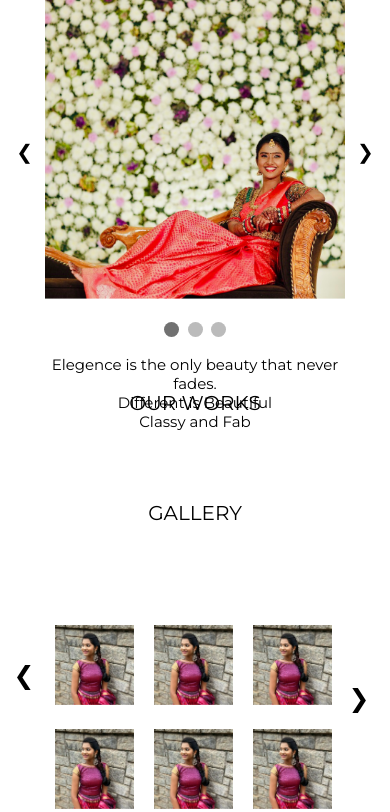
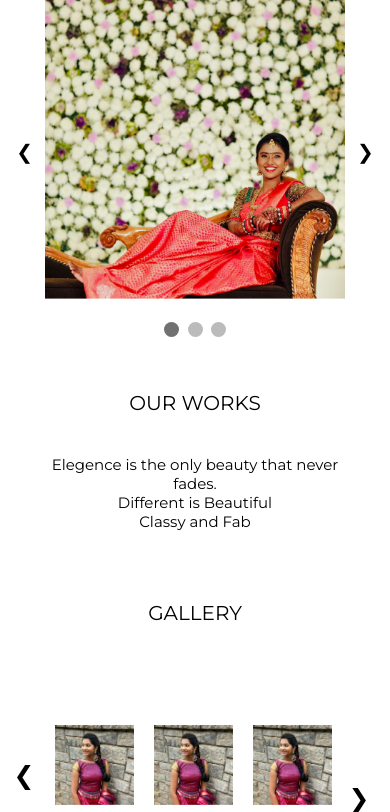
Before and after one commit to Kvn22xx/Thulir, a PHP site: page / in a window 390 px wide. Shown: the part 454-1266 px from the top of the page. Run offline with PHP 8.4, Linux system fonts and the light colour scheme; some libraries are stand-ins or nearby versions.

Commit message:
textbox 2

```diff
--- a/index.html
+++ b/index.html
@@ -104,7 +104,7 @@
       </div> -->
     </div>
 
-    <div class="textbox">
+    <div class="textbox1">
       <a>Elegence is the only beauty that never fades.<br>Different is Beautiful<br>Classy and Fab</a>
     </div>
 
--- a/styles.css
+++ b/styles.css
@@ -302,7 +302,12 @@ label #btn{
     font-size: 25px;
     padding: 40px;
 }
-
+.textbox1{
+    font-family: "Montserrat";
+    text-align: center;
+    font-size: 25px;
+    padding: 40px;
+}
 
 .latest p{
     font-size: 33px;
@@ -555,6 +560,9 @@ section{
         display: none;
     }
     .textbox {
+        font-size: 15px;
+    }
+    .textbox1 {
         font-size: 15px;
     }
     .latest p{
```
